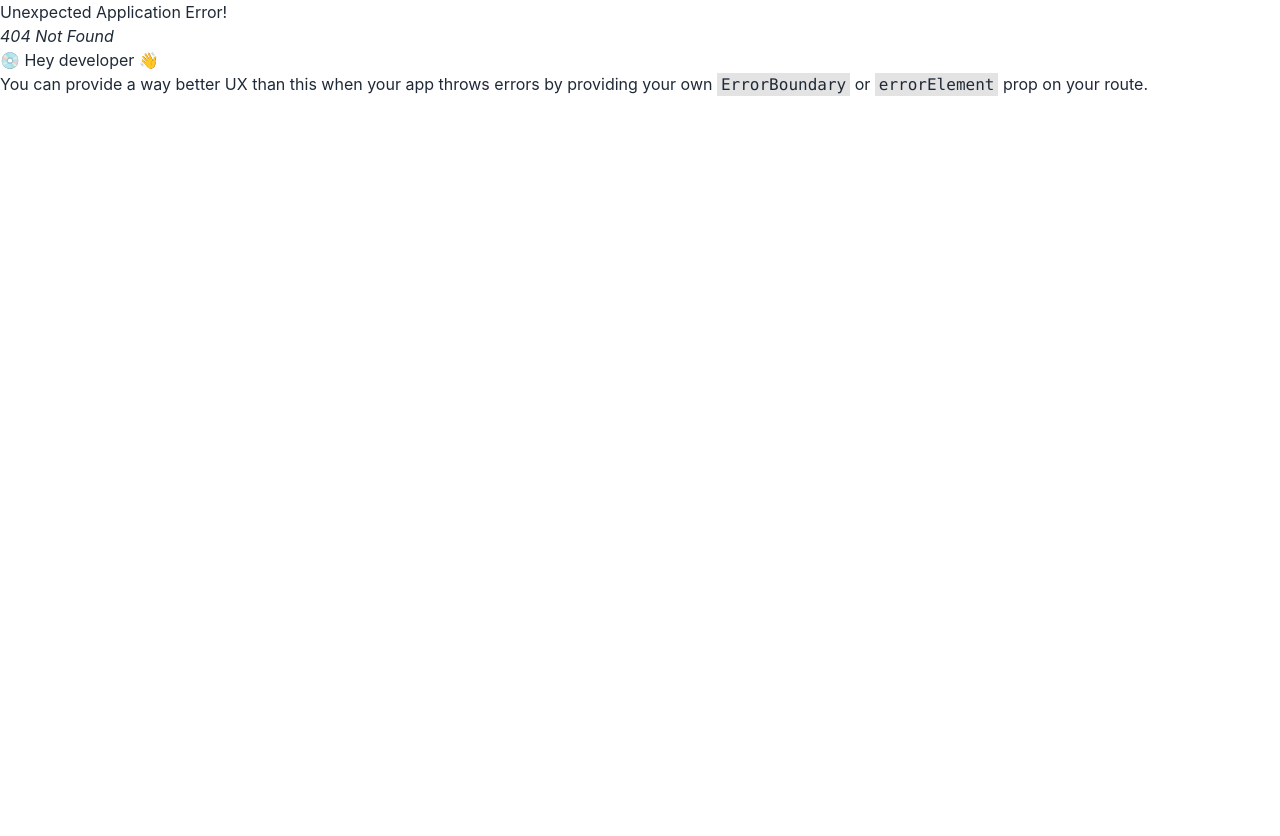
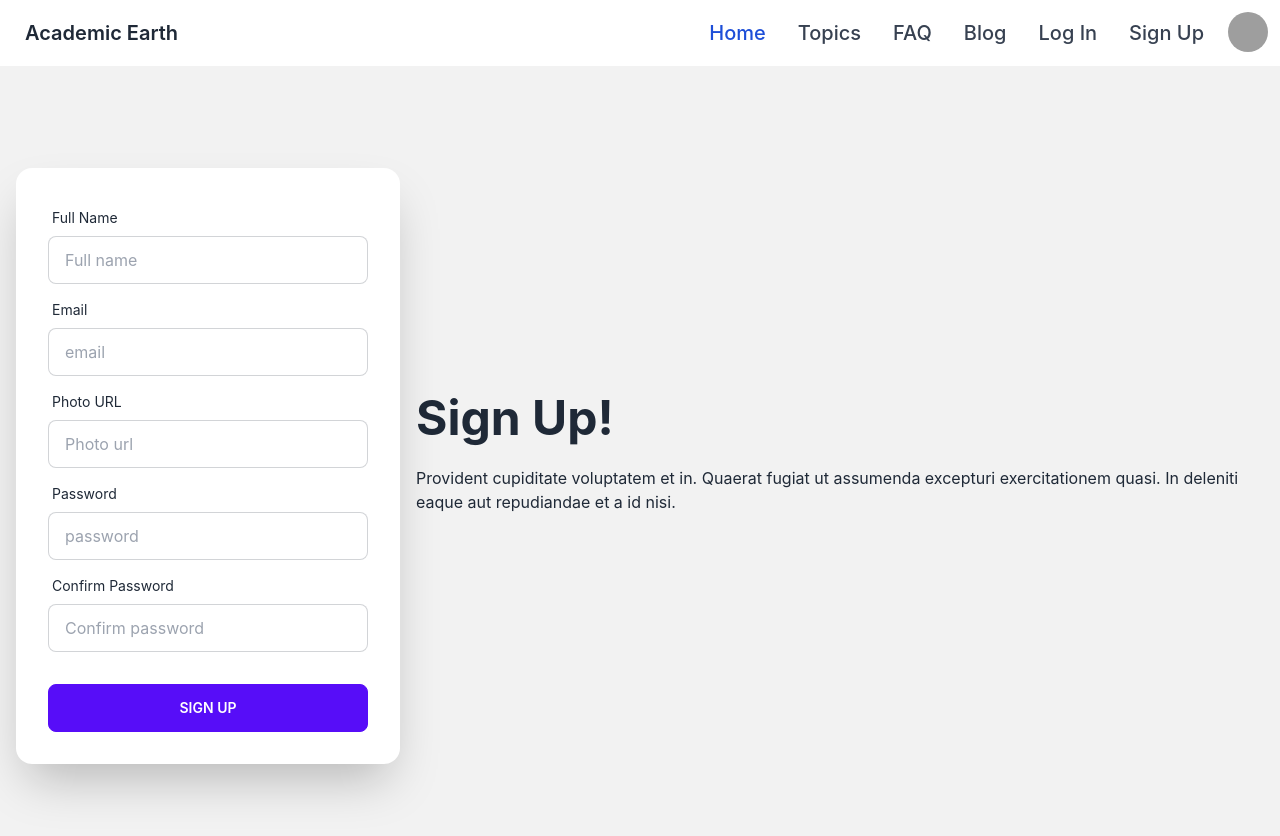
Before and after one commit to Partha1999/Accademic_Earth, a React (Create React App) app: page /Signup in a window 1280 px wide. Before the commit this address had no page. Shown: the top 836 px of the page. Before the commit the page ends 800 px from the top, so only its background shows below. Built offline with nearby package versions, Linux system fonts and the light colour scheme; grey boxes are pictures that could not be loaded.

Commit message:
Sign Up Part Done

```diff
--- a/src/App.js
+++ b/src/App.js
@@ -5,6 +5,7 @@ import Faq from './Component/FAQ/Faq';
 import Home from './Component/Home/Home';
 import Login from './Component/Login/Login';
 import Main from './Component/Main/Main';
+import Signup from './Component/SignUp/Signup';
 
 function App() {
   const router = createBrowserRouter([
@@ -27,6 +28,10 @@ function App() {
         {
           path:'/Login',
           element:<Login></Login>
+        },
+        {
+          path:'/Signup',
+          element:<Signup></Signup>
         }
       ]
     }
--- a/src/Component/Header/Header.js
+++ b/src/Component/Header/Header.js
@@ -55,6 +55,14 @@ const Header = () => {
                   Log In
                 </Link>
               </li>
+              <li>
+                <Link
+                  to="/Signup"
+                  className="block py-2 pr-4 pl-3 text-gray-700 rounded hover:bg-gray-100 md:hover:bg-transparent md:border-0 md:hover:text-blue-700 md:p-0 dark:text-gray-400 md:dark:hover:text-white dark:hover:bg-gray-700 dark:hover:text-white md:dark:hover:bg-transparent text-xl"
+                >
+                  Sign Up
+                </Link>
+              </li>
             </ul>
           </div>
     <div className="dropdown dropdown-end">
--- a/src/Component/SignUp/Signup.js
+++ b/src/Component/SignUp/Signup.js
@@ -1,9 +1,56 @@
 import React from 'react';
+import { Link } from 'react-router-dom';
 
 const Signup = () => {
     return (
         <div>
-
+                    <div>
+            <div className="hero min-h-screen bg-base-200">
+  <div className="hero-content flex-col lg:flex-row-reverse">
+    <div className="text-center lg:text-left">
+      <h1 className="text-5xl font-bold">Sign Up!</h1>
+      <p className="py-6">Provident cupiditate voluptatem et in. Quaerat fugiat ut assumenda excepturi exercitationem quasi. In deleniti eaque aut repudiandae et a id nisi.</p>
+    </div>
+    <div className="card flex-shrink-0 w-full max-w-sm shadow-2xl bg-base-100">
+      <div className="card-body">
+      <div className="form-control">
+          <label className="label">
+            <span className="label-text">Full Name</span>
+          </label>
+          <input type="text" placeholder="Full name" className="input input-bordered" />
+        </div>
+        <div className="form-control">
+          <label className="label">
+            <span className="label-text">Email</span>
+          </label>
+          <input type="text" placeholder="email" className="input input-bordered" />
+        </div>
+        <div className="form-control">
+          <label className="label">
+            <span className="label-text">Photo URL</span>
+          </label>
+          <input type="text" placeholder="Photo url" className="input input-bordered" />
+        </div>
+        <div className="form-control">
+          <label className="label">
+            <span className="label-text">Password</span>
+          </label>
+          <input type="text" placeholder="password" className="input input-bordered" />
+        </div>
+        <div className="form-control">
+          <label className="label">
+            <span className="label-text">Confirm Password</span>
+          </label>
+          <input type="text" placeholder="Confirm password" className="input input-bordered" />
+        </div>
+        <div className="form-control mt-6">
+          <button className="btn btn-primary">Sign Up</button>
+        </div>
+      </div>
+    </div>
+  </div>
+</div>
+        </div>
         </div>
     );
 };
```
